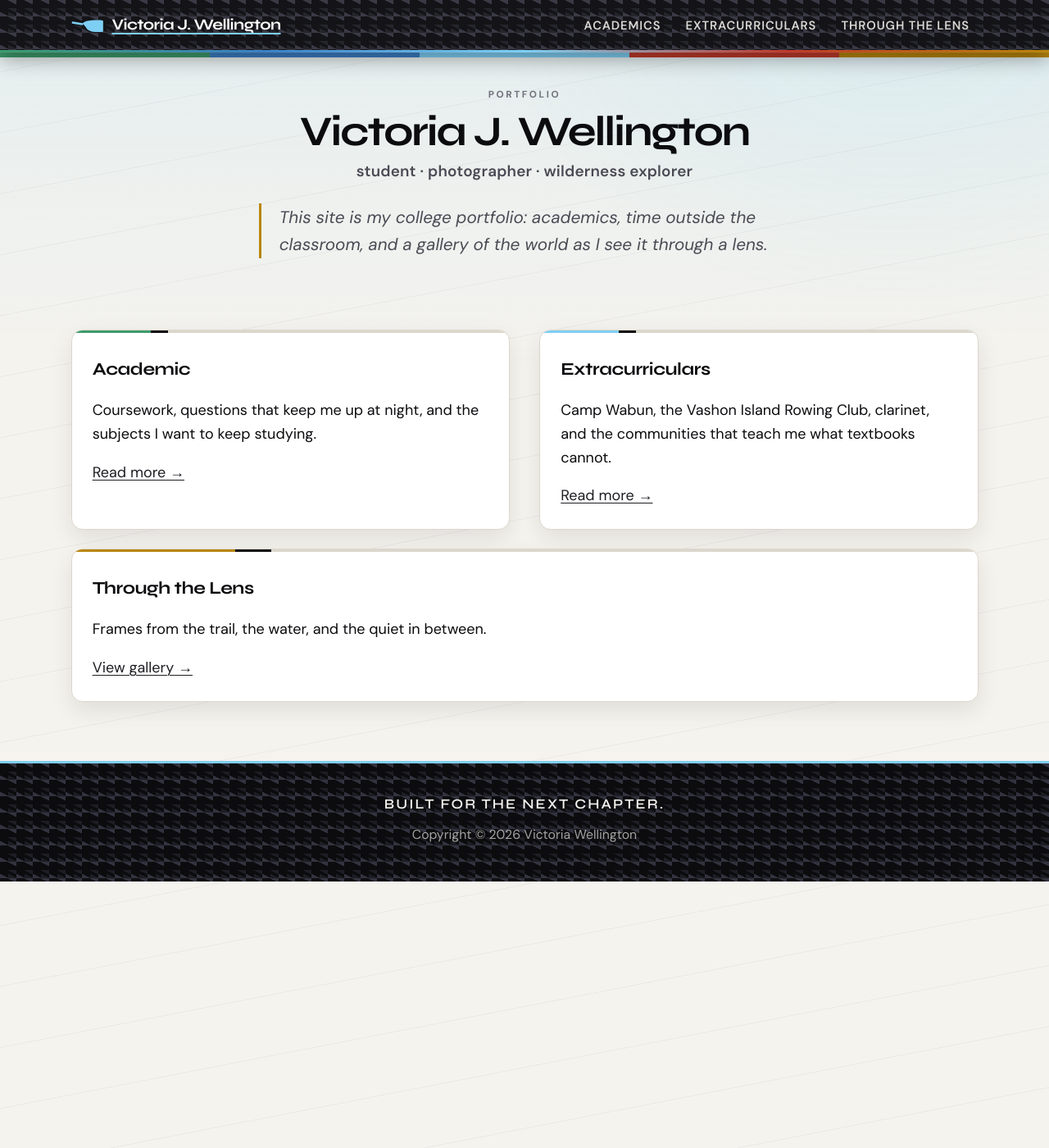
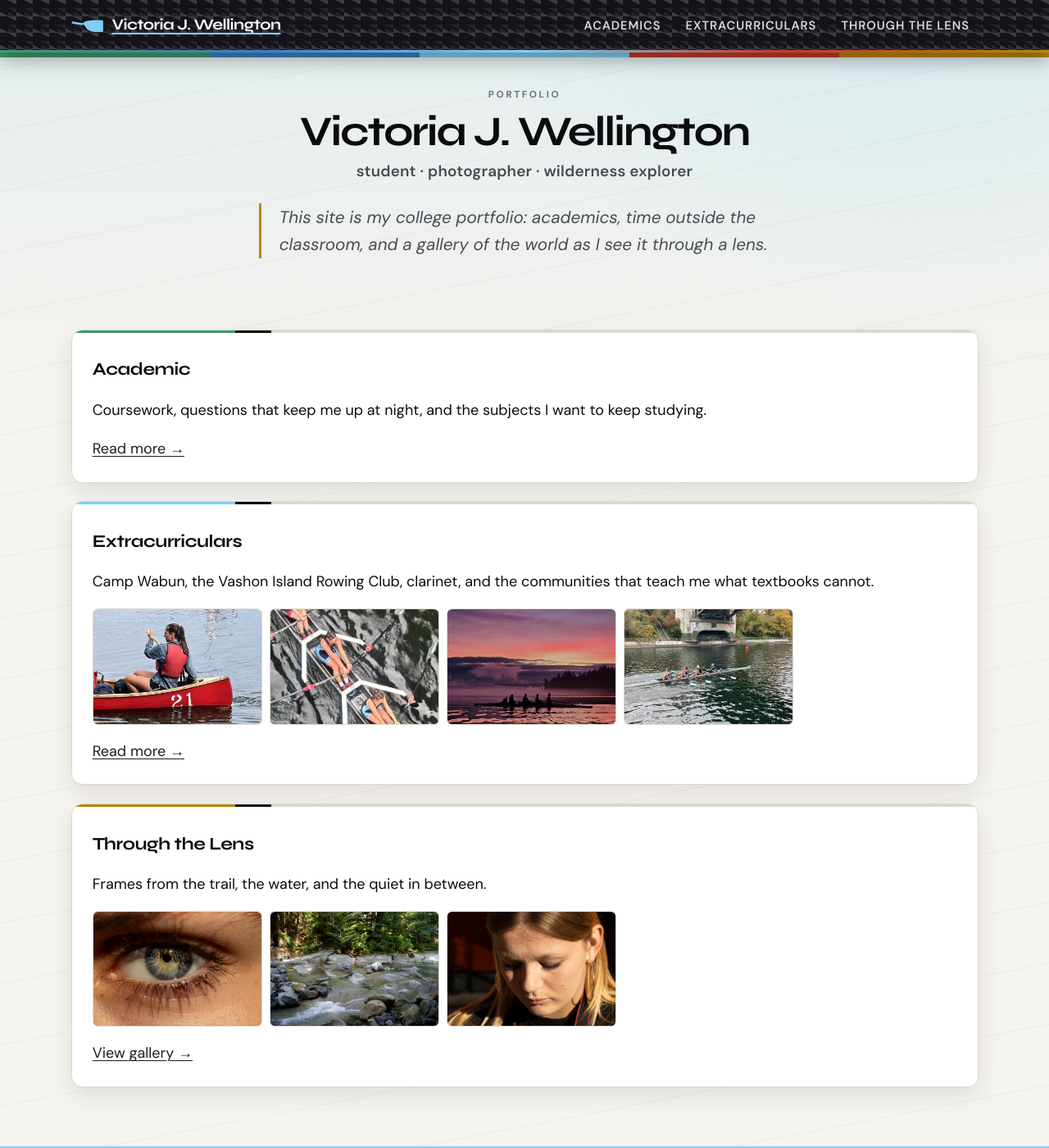
Before and after one commit to thewellington/victoriajwellington.com, a Jekyll site: the page built from index.md, in a window 1280 px wide and 1400 px high. Shown: the whole window at 82% size. Built offline with Jekyll 4.4.1, drawn with Linux system fonts in a browser that asks for light colours.

Commit message:
Add home card gallery thumbs for extracurriculars and photography.
Stack Academic and Extracurriculars full-width, crop crew and Wabun shots for the new thumb strip, and surface Iris/Shallow water/Avis on Through the Lens.

Co-authored-by: Cursor <cursoragent@cursor.com>

```diff
--- a/_sass/_base.scss
+++ b/_sass/_base.scss
@@ -409,6 +409,14 @@ a:hover {
   margin: 0 0 0.55rem;
 }
 
+.home-cards {
+  display: grid;
+  grid-template-columns: 1fr;
+  gap: 1.25rem;
+  margin: 1.5rem 0 0;
+  width: 100%;
+}
+
 .two-col {
   display: grid;
   grid-template-columns: 1fr;
@@ -460,6 +468,51 @@ a:hover {
 
 .card--gallery {
   --card-accent: #{$gold};
+}
+
+.card-gallery-thumbs {
+  list-style: none;
+  margin: 0.85rem 0 1rem;
+  padding: 0;
+  display: grid;
+  grid-template-columns: repeat(4, minmax(0, 11.5rem));
+  gap: 0.5rem;
+  justify-content: start;
+}
+
+@media (max-width: 40rem) {
+  .card-gallery-thumbs {
+    grid-template-columns: repeat(2, minmax(0, 11.5rem));
+  }
+}
+
+.card-gallery-thumbs__link {
+  display: block;
+  line-height: 0;
+  border-radius: 0.35rem;
+  overflow: hidden;
+  border: 1px solid $line;
+  text-decoration: none;
+}
+
+.card-gallery-thumbs__img {
+  width: 100%;
+  height: 7.75rem;
+  object-fit: cover;
+  display: block;
+  filter: contrast(1.03) saturate(0.98);
+  transition: transform 0.25s ease, filter 0.25s ease;
+}
+
+.card-gallery-thumbs__link:hover .card-gallery-thumbs__img,
+.card-gallery-thumbs__link:focus-visible .card-gallery-thumbs__img {
+  transform: scale(1.03);
+  filter: contrast(1.06) saturate(1.02);
+}
+
+.card-gallery-thumbs__link:focus-visible {
+  outline: 2px solid $blade-deep;
+  outline-offset: 2px;
 }
 
 .card--tilt {
--- a/index.md
+++ b/index.md
@@ -12,7 +12,7 @@ layout: default
   </p>
 </div>
 
-<div class="two-col" markdown="0">
+<div class="home-cards" markdown="0">
   <div class="card card--academic">
     <h2>Academic</h2>
     <p>
@@ -25,14 +25,114 @@ layout: default
     <p>
       Camp Wabun, the Vashon Island Rowing Club, clarinet, and the communities that teach me what textbooks cannot.
     </p>
+    <ul class="card-gallery-thumbs">
+      <li>
+        <a
+          class="card-gallery-thumbs__link"
+          href="{{ '/extracurricular/' | relative_url }}"
+          aria-label="Wabun canoe stern paddler — extracurriculars"
+        >
+          <img
+            class="card-gallery-thumbs__img"
+            src="{{ '/assets/images/home/wabun/thumbs/stern-paddler.jpg' | relative_url }}"
+            alt="Stern paddler in a red Wabun canoe"
+            width="400"
+            height="280"
+            loading="lazy"
+            decoding="async"
+          />
+        </a>
+      </li>
+      <li>
+        <a
+          class="card-gallery-thumbs__link"
+          href="{{ '/extracurricular/' | relative_url }}"
+          aria-label="Four with cox from above — extracurriculars"
+        >
+          <img
+            class="card-gallery-thumbs__img"
+            src="{{ '/assets/images/home/rowing/thumbs/overhead-four.jpg' | relative_url }}"
+            alt="Coxed four seen from above"
+            width="400"
+            height="280"
+            loading="lazy"
+            decoding="async"
+          />
+        </a>
+      </li>
+      <li>
+        <a
+          class="card-gallery-thumbs__link"
+          href="{{ '/extracurricular/' | relative_url }}"
+          aria-label="Sunrise shell on Quartermaster Harbor — extracurriculars"
+        >
+          <img
+            class="card-gallery-thumbs__img"
+            src="{{ '/assets/images/home/rowing/thumbs/sunrise-shell.jpg' | relative_url }}"
+            alt="Rowing shell silhouetted at sunrise"
+            width="400"
+            height="280"
+            loading="lazy"
+            decoding="async"
+          />
+        </a>
+      </li>
+      <li>
+        <a
+          class="card-gallery-thumbs__link"
+          href="{{ '/extracurricular/' | relative_url }}"
+          aria-label="Quad under the bridge — extracurriculars"
+        >
+          <img
+            class="card-gallery-thumbs__img"
+            src="{{ '/assets/images/home/rowing/thumbs/under-bridge.jpg' | relative_url }}"
+            alt="Quad rowing under a bridge"
+            width="400"
+            height="280"
+            loading="lazy"
+            decoding="async"
+          />
+        </a>
+      </li>
+    </ul>
     <a href="{{ '/extracurricular/' | relative_url }}">Read more →</a>
   </div>
+  <div class="card card--gallery">
+    <h2>Through the Lens</h2>
+    <p>
+      Frames from the trail, the water, and the quiet in between.
+    </p>
+    {% assign home_gallery_titles = "Iris|Shallow water|Avis" | split: "|" %}
+    <ul class="card-gallery-thumbs">
+      {% for want in home_gallery_titles %}
+        {% assign shot = false %}
+        {% for item in site.data.gallery %}
+          {% if item.title == want %}
+            {% assign shot = item %}
+          {% endif %}
+        {% endfor %}
+        {% if shot %}
+          {% assign thumb = shot.thumb | default: shot.image %}
+          <li>
+            <a
+              class="card-gallery-thumbs__link"
+              href="{{ '/photography/' | relative_url }}"
+              aria-label="{{ shot.title | xml_escape }} — view gallery"
+            >
+              <img
+                class="card-gallery-thumbs__img"
+                src="{{ thumb | relative_url }}"
+                alt="{{ shot.title | xml_escape }}"
+                width="400"
+                height="280"
+                loading="lazy"
+                decoding="async"
+              />
+            </a>
+          </li>
+        {% endif %}
+      {% endfor %}
+    </ul>
+    <a href="{{ '/photography/' | relative_url }}">View gallery →</a>
+  </div>
 </div>
-
-<div class="card card--gallery" style="margin-top: 1.25rem" markdown="0">
-  <h2>Through the Lens</h2>
-  <p>
-    Frames from the trail, the water, and the quiet in between.
-  </p>
-  <a href="{{ '/photography/' | relative_url }}">View gallery →</a>
-</div>
```
Also changed, not shown: assets/images/home/rowing/overhead-four-full.jpg (added), assets/images/home/rowing/overhead-four.jpg (added), assets/images/home/rowing/sunrise-shell.jpg (added), assets/images/home/rowing/thumbs/overhead-four.jpg (added), assets/images/home/rowing/thumbs/sunrise-shell.jpg (added), assets/images/home/rowing/thumbs/under-bridge.jpg (added), assets/images/home/rowing/under-bridge.jpg (added), assets/images/home/wabun/stern-paddler.jpg (added), assets/images/home/wabun/thumbs/stern-paddler.jpg (added).
